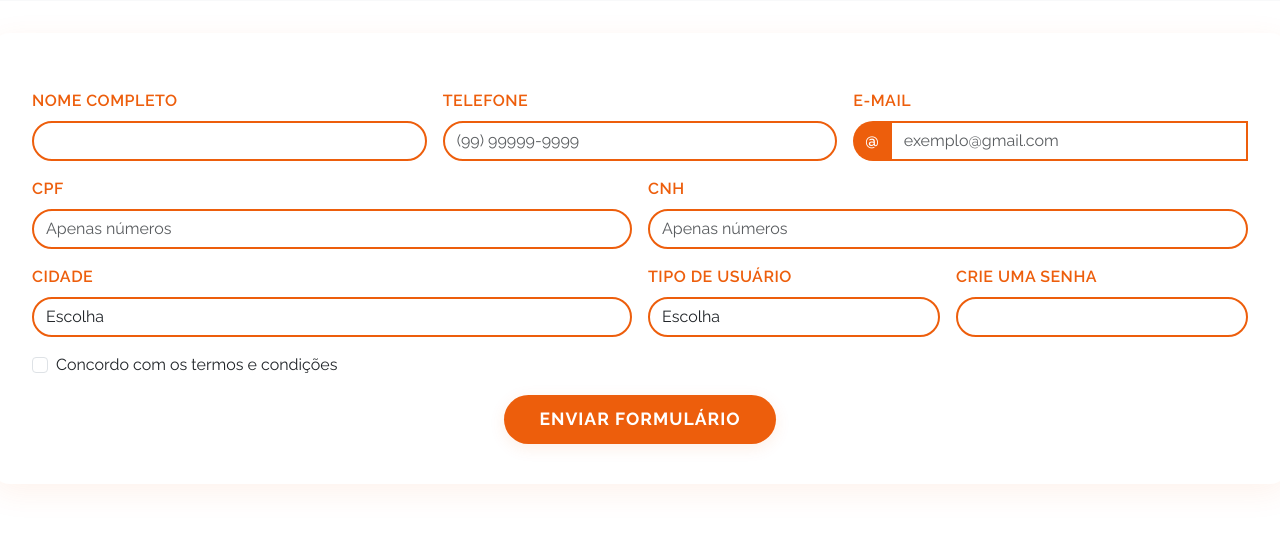
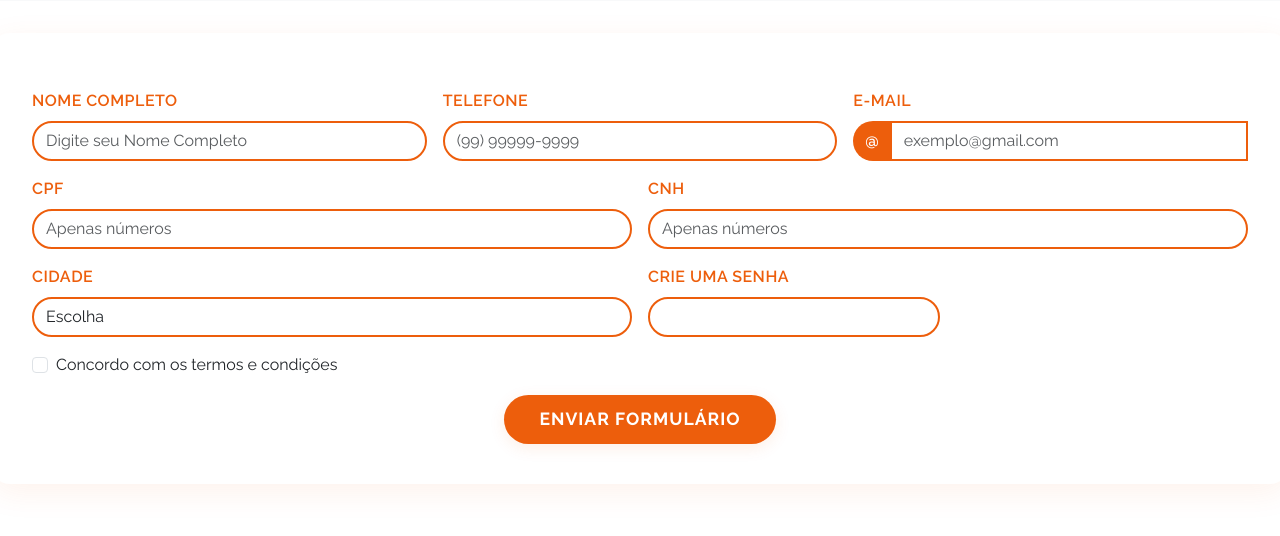
Before and after one commit to KeviNogueira12/SiteEmPHP, a PHP site: page /Paginas/cmotorista.php in a window 1280 px wide. Shown: the part 721-1257 px from the top of the page. Run offline with PHP 8.4, Linux system fonts and the light colour scheme.

Commit message:
atualizando formulario

```diff
--- a/Paginas/cmotorista.php
+++ b/Paginas/cmotorista.php
@@ -32,11 +32,13 @@
 
 <!-- formulario -->
 <form class="row g-3 needs-validation" novalidate>
-  <div class="col-md-4">
-    <label for="nomeCompleto" class="form-label" placeholder="Digite seu Nome Completo">NOME COMPLETO</label>
-    <input type="text" class="form-control" id="nomeCompleto" required>
+
+     <div class="col-md-4">
+    <label for="nomeCompleto" class="form-label">NOME COMPLETO</label>
+    <input type="text" class="form-control" id="nomeCompleto" placeholder="Digite seu Nome Completo" required>
     <div class="valid-feedback">Tudo certo!</div>
-    <div class="invalid-feedback">Por favor, informe um Nome.</div>
+    <div class="invalid-feedback">Por favor, informe um Nome válido.</div>
+  </div>
   </div>
 
 <div class="col-md-4">
@@ -106,15 +108,6 @@
       <option selected disabled value="">Escolha</option>
     </select>
     <div class="invalid-feedback">Por favor, selecione uma cidade.</div>
-    <div class="valid-feedback">Tudo certo!</div>
-  </div>
-
-  <div class="col-md-3">
-    <label for="tipoUsuario" class="form-label">TIPO DE USUÁRIO</label>
-    <select class="form-select" id="tipoUsuario" required>
-      <option selected disabled value="">Escolha</option>
-    </select>
-    <div class="invalid-feedback">Por favor, selecione o tipo de usuário.</div>
     <div class="valid-feedback">Tudo certo!</div>
   </div>
 
```
Also changed, not shown: Paginas/cpassageiro.php (+2 -9 lines).
